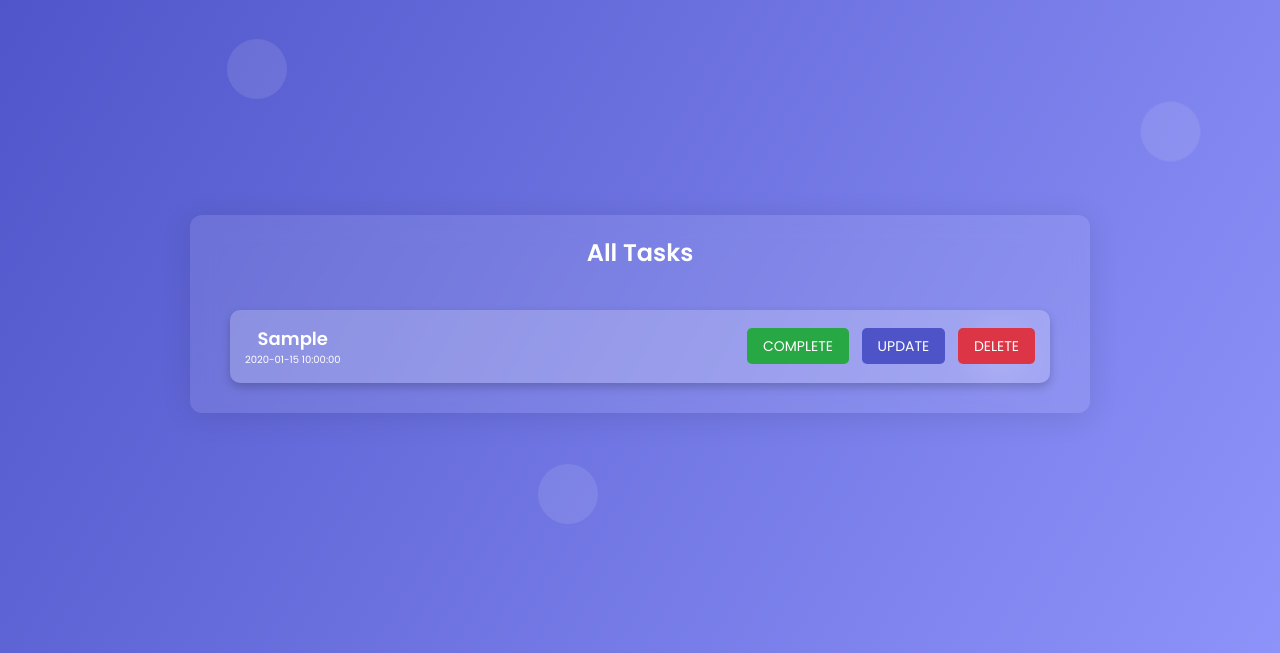
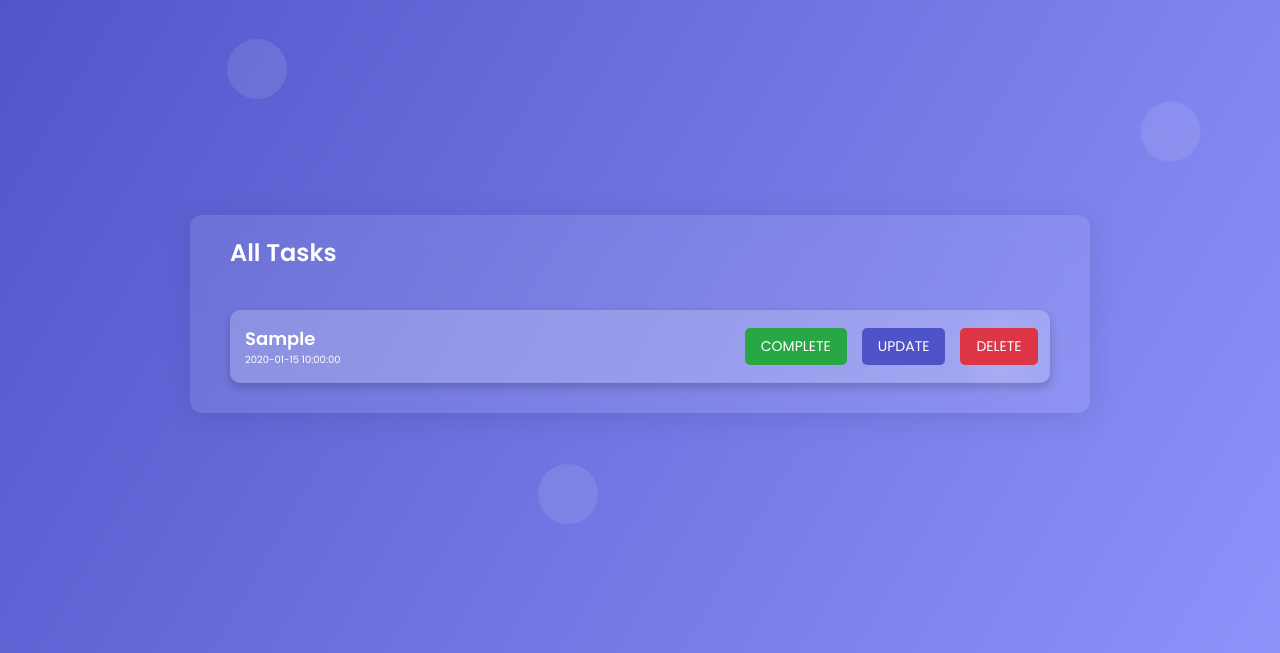
Before and after one commit to ankitkhatry/TODOLIST, a PHP site: page /dashboard.php in a window 1280 px wide. Shown: the part 86-739 px from the top of the page. Run offline with PHP 8.4, Linux system fonts and the light colour scheme; the visitor is signed in with stand-in values (Sample User, id 1); tables that the repository leaves empty or names only in its code hold one stand-in row (values such as "Sample post").

Commit message:
Buttons Updated

```diff
--- a/CRUDPROJECT/style/dash.css
+++ b/CRUDPROJECT/style/dash.css
@@ -101,23 +101,23 @@ html {
 
 .task-list {
     display: flex;
-    justify-content: center;
-    align-items: center;
     flex-direction: column;
+    justify-content: flex-start;
+    align-items: flex-start;
     backdrop-filter: blur(12px);
     background: rgba(255, 255, 255, 0.1);
     border-radius: 12px;
     padding: 2rem 4rem;
     box-shadow: 0 4px 30px rgba(0, 0, 0, 0.1);
-    width: 80%;
+    width: 100%;
     max-width: 900px;
-    text-align: center;
+    text-align: left;
     position: absolute;
     top: 50%;
     left: 50%;
     transform: translate(-50%, -50%);
+    z-index: 1;
 }
-
 
 h2 {
     font-size: 2.4rem;
@@ -142,6 +142,9 @@ h2 {
     margin-bottom: 1rem;
     box-shadow: 0 4px 10px rgba(0, 0, 0, 0.2);
     transition: all .3s ease;
+    word-wrap: break-word;
+    overflow: hidden;
+    max-width: 100%;
 }
 
 .task-item:hover {
@@ -150,10 +153,21 @@ h2 {
 
 .task-info {
     color: #fff;
+    word-wrap: break-word;
+    overflow: hidden;
+    max-width: 70%;
 }
 
 .task-info h3 {
     font-size: 1.8rem;
+    white-space: normal;
+}
+
+.task-actions {
+    display: flex;
+    justify-content: flex-start;
+    gap: 0.5rem;
+    width: 38%;
 }
 
 .task-actions a {
@@ -165,6 +179,9 @@ h2 {
     text-transform: uppercase;
     cursor: pointer;
     transition: all .2s ease;
+    white-space: nowrap;
+    flex-grow: 1;
+    text-align: center;
 }
 
 .btn-complete {
@@ -197,7 +214,6 @@ h2 {
         font-size: 1.2rem;
     }
 }
-
 
 .task-form {
     display: flex;
@@ -254,7 +270,6 @@ button[type="submit"]:hover {
     background: #8f94fb;
 }
 
-
 .bg-animation {
     position: absolute;
     top: 0;
```
